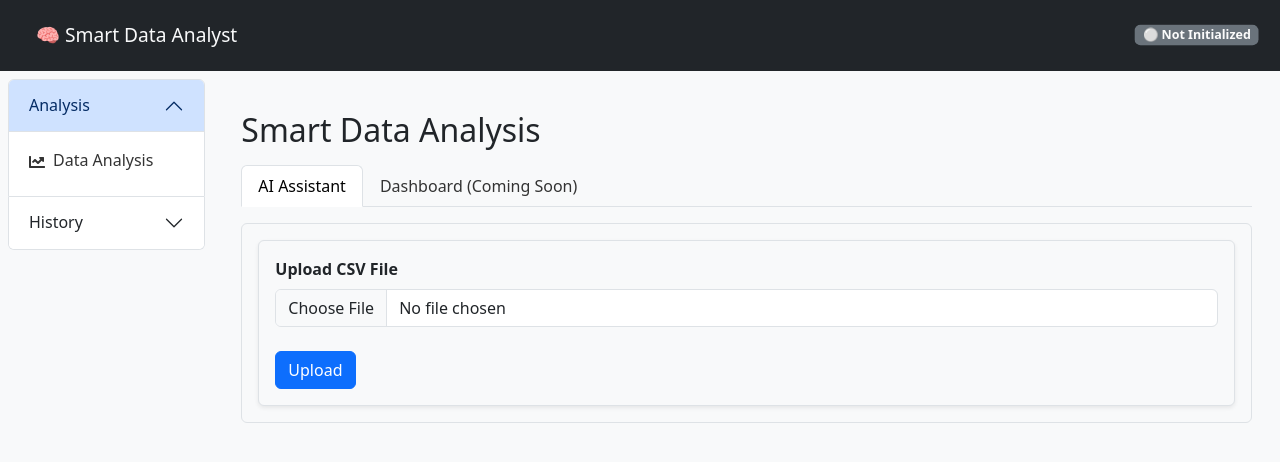
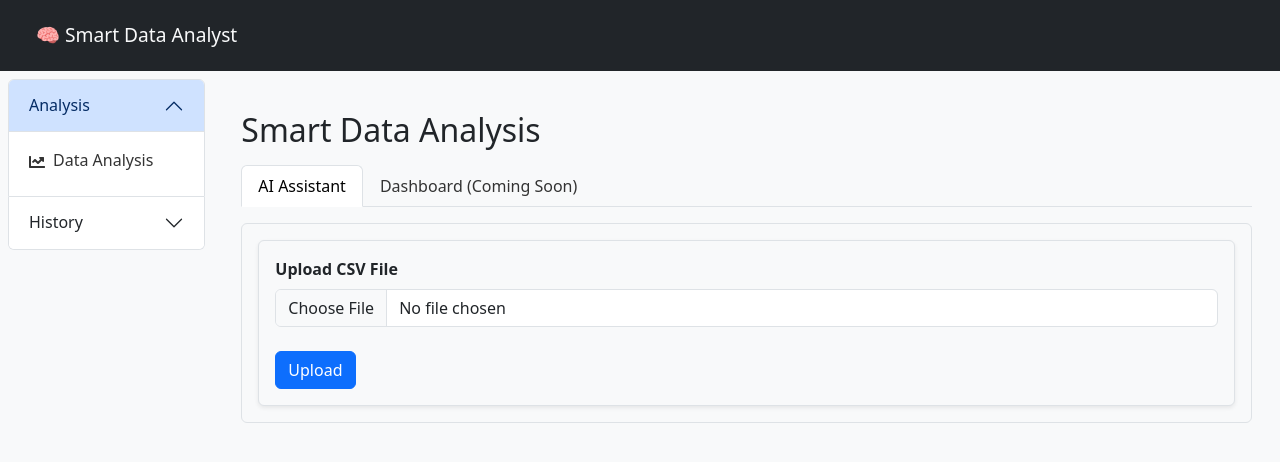
Before and after one commit to abcdm24/SmartDataAnalyst, a React (Vite) app in the folder src/SmartDataAnalyst.Frontend/: page / in a window 1280 px wide. Shown: the top 462 px of the page. Built offline with nearby package versions, Linux system fonts and the light colour scheme.

Commit message:
Commented AI Engine Status Indicator

```diff
--- a/src/SmartDataAnalyst.Frontend/src/components/layout/MasterLayout.tsx
+++ b/src/SmartDataAnalyst.Frontend/src/components/layout/MasterLayout.tsx
@@ -3,16 +3,14 @@ import { Container, Row, Col } from "react-bootstrap";
 import { Outlet } from "react-router-dom";
 import Navbar from "./Navbar";
 import Sidebar from "./Sidebar";
-import StatusIndicator from "./StatusIndicator";
+// import StatusIndicator from "./StatusIndicator";
 
 const MasterLayout: React.FC = () => {
   return (
     <div className="d-flex flex-column vh=-100">
       <div className="d-flex justify-content-between align-items-center bg-dark p-2">
         <Navbar />
-        <div className="me-3">
-          <StatusIndicator />
-        </div>
+        <div className="me-3">{/* <StatusIndicator /> */}</div>
       </div>
       <Container fluid className="flex-grow-1">
         <Row className="h-100">
```
